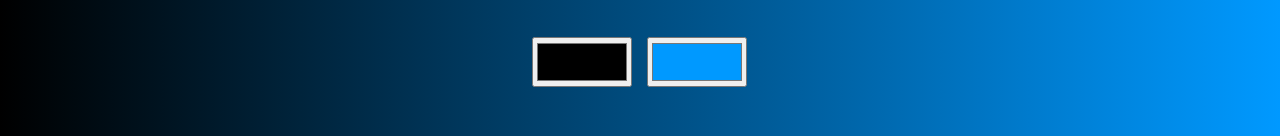
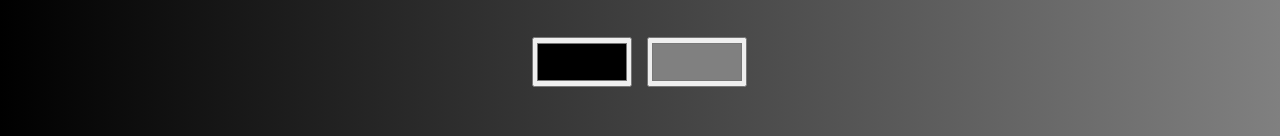
Before and after one commit to djordjmdusan/bg-generator, a plain HTML site: page index.html in a window 1280 px wide. Shown: the part 304-440 px from the top of the page. Drawn offline with Linux system fonts and the light colour scheme.

Commit message:
Update index.html

```diff
--- a/index.html
+++ b/index.html
@@ -11,7 +11,7 @@
     <section>
       <div>
         <input type="color" class="color1" name="color1" value="#000000" />
-        <input type="color" class="color2" name="color2" value="#0099ff" />
+        <input type="color" class="color2" name="color2" value="#808080" />
       </div>
       <h2>Current CSS background</h2>
       <h3></h3>
```
